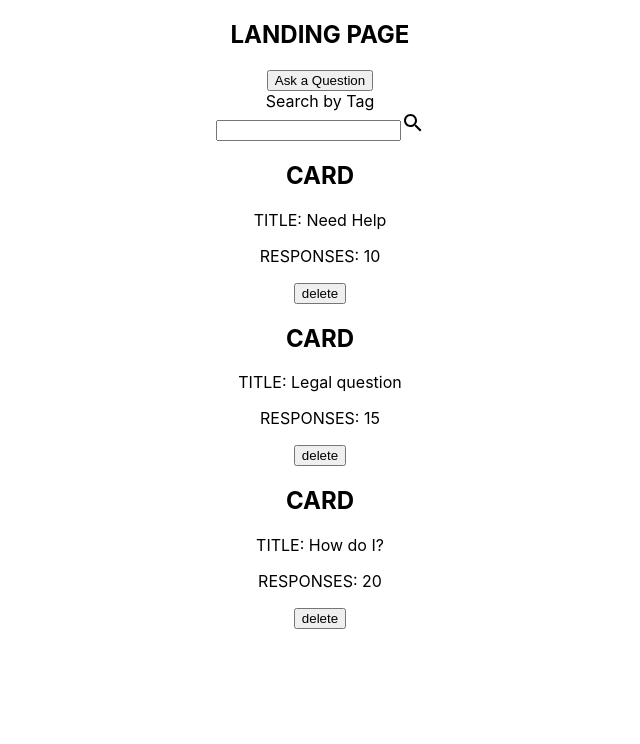
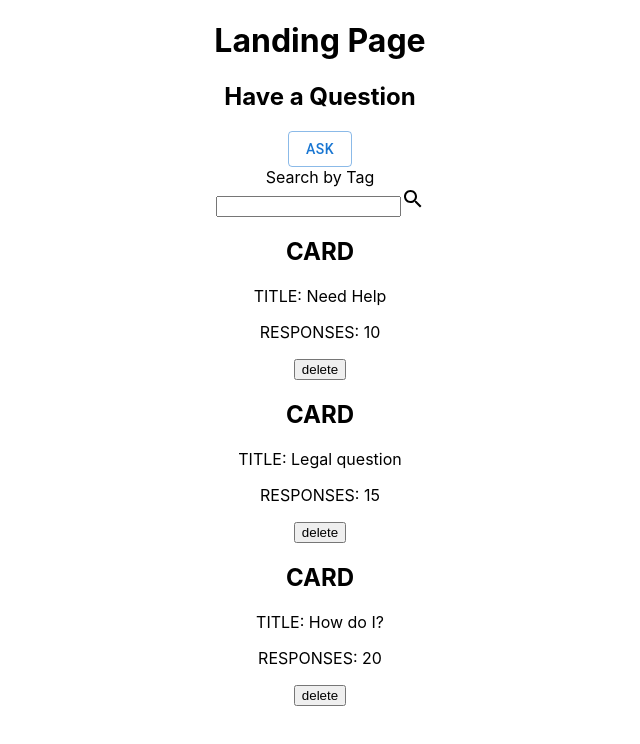
Before and after one commit to mental-health-org/mental-health-fe, a React (Create React App) app: page /#/ in a window 1280 px wide. Shown: the top 744 px of the page, without its empty margins (320-960 px from the left). Built offline with nearby package versions, Linux system fonts and the light colour scheme.

Commit message:
Add material ui for button

```diff
--- a/src/containers/landingPage/LandingPage.tsx
+++ b/src/containers/landingPage/LandingPage.tsx
@@ -4,6 +4,8 @@ import {Tag} from '../../interfaces';
 import {Link} from 'react-router-dom';
 import { Question } from '../../interfaces';
 import {useEffect, useState} from 'react';
+import Button from '@mui/material/Button';
+import './landingPage.css';
 
 interface LandingPageProps {
   tags: Tag[]
@@ -52,15 +54,23 @@ useEffect(() => {
          }])
   }
 
+  const deleteQuestion = (id: number) => {
+    //this will be a delete request.
+    //
+    console.log('here is the id I would like to delete:', id)
+  }
+
   return (
     <div className="LandingPage">
-      <h2>LANDING PAGE</h2>
-      <Link to="/ask"><button className="ask-button">Ask a Question</button></Link>
+      <h1>Landing Page</h1>
+      <h2>Have a Question</h2>
+      <Link className="ask-link" to="/ask"><Button variant="outlined"
+      className="ask-button">Ask</Button></Link>
       <br/>
       Search by Tag
       {/* <TagSearchBar tags={props.tags} updateQuestions={updateQuestions}/> */}
       <TagSearchBar tags={props.tags} updateQuestions={updateQuestions}/>
-      <QuestionsContainer questions={allQuestions}/>
+      <QuestionsContainer questions={allQuestions} deleteQuestion={deleteQuestion}/>
     </div>
   )
 }
```
